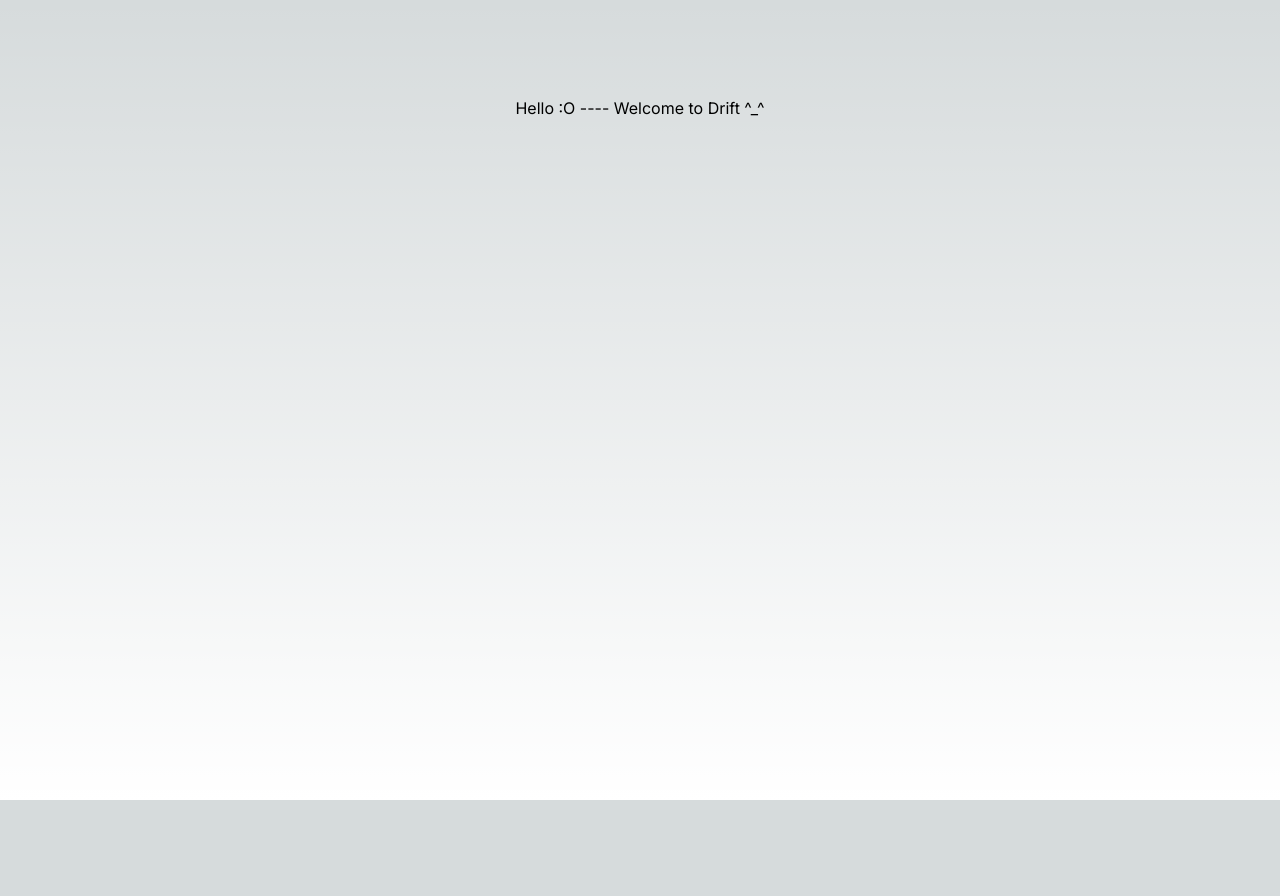
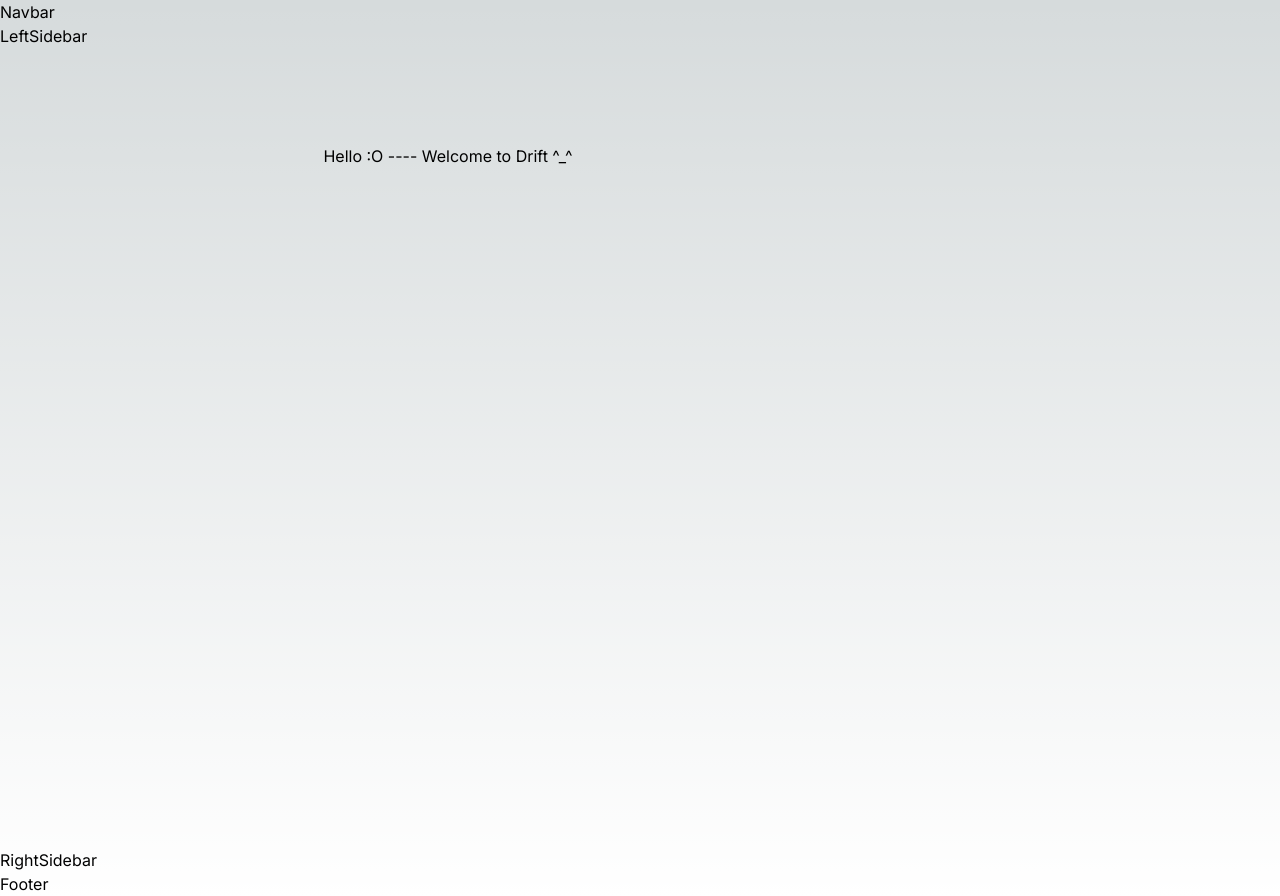
Before and after one commit to WackyChomp/drift, a Next.js app: page / in a window 1280 px wide. Before the commit the page ends 800 px from the top, so only its background shows below. Built offline with nearby package versions, Linux system fonts and the light colour scheme.

Commit message:
Fixed sign-in auth by wrapping html with ClerkProvider component / removed out global.css in sign-up layout / established basic root homepage layout / created components folder

```diff
--- a/app/(auth)/sign-in/layout.tsx
+++ b/app/(auth)/sign-in/layout.tsx
@@ -1,3 +1,5 @@
+import { ClerkProvider } from "@clerk/nextjs";
+
 export const metadata = {
   title: 'Next.js',
   description: 'Generated by Next.js',
@@ -9,8 +11,10 @@
   children: React.ReactNode
 }) {
   return (
-    <html lang="en">
-      <body>{children}</body>
-    </html>
+    <ClerkProvider>
+      <html lang="en">
+        <body>{children}</body>
+      </html>
+    </ClerkProvider>
   )
 }
--- a/app/(auth)/sign-up/layout.tsx
+++ b/app/(auth)/sign-up/layout.tsx
@@ -1,6 +1,5 @@
 import { ClerkProvider } from "@clerk/nextjs";
 import { Inter } from 'next/font/google';
-import '../globals.css';
 
 
 export const metadata = {
--- a/app/(root)/layout.tsx
+++ b/app/(root)/layout.tsx
@@ -2,6 +2,11 @@
 import type { Metadata } from 'next'
 import { Inter } from 'next/font/google'
 import { ClerkProvider } from "@clerk/nextjs";
+
+import Navbar from '@/components/shared/Navbar';
+import LeftSidebar from '@/components/shared/LeftSidebar';
+import RightSidebar from '@/components/shared/RightSidebar';
+import Footer from '@/components/shared/Footer';
 
 
 const inter = Inter({ subsets: ['latin'] })
@@ -19,7 +24,25 @@
   return (
     <ClerkProvider>
       <html lang="en">
-        <body className={inter.className}>{children}</body>
+        <body className={inter.className}>
+
+          <Navbar />
+
+          <main>
+            <LeftSidebar />
+
+            <section className='main-container'>
+              <div className="w-full max-w-4xl">
+                {children}
+              </div>
+            </section>
+
+            <RightSidebar />
+          </main>
+
+          <Footer />
+
+        </body>
       </html>
     </ClerkProvider>
   )
--- /dev/null
+++ b/components/shared/Footer.tsx
@@ -0,0 +1,11 @@
+import React from 'react'
+
+type Props = {}
+
+const Footer = (props: Props) => {
+  return (
+    <div>Footer</div>
+  )
+}
+
+export default Footer
--- /dev/null
+++ b/components/shared/LeftSidebar.tsx
@@ -0,0 +1,11 @@
+import React from 'react'
+
+type Props = {}
+
+const LeftSidebar = (props: Props) => {
+  return (
+    <div>LeftSidebar</div>
+  )
+}
+
+export default LeftSidebar
--- /dev/null
+++ b/components/shared/Navbar.tsx
@@ -0,0 +1,11 @@
+import React from 'react'
+
+type Props = {}
+
+const Navbar = (props: Props) => {
+  return (
+    <div>Navbar</div>
+  )
+}
+
+export default Navbar
--- /dev/null
+++ b/components/shared/RightSidebar.tsx
@@ -0,0 +1,11 @@
+import React from 'react'
+
+type Props = {}
+
+const RightSidebar = (props: Props) => {
+  return (
+    <div>RightSidebar</div>
+  )
+}
+
+export default RightSidebar
```
